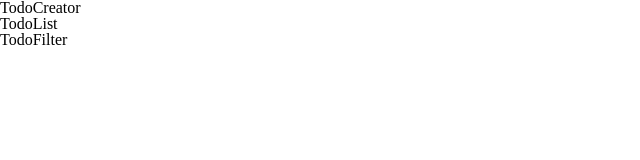
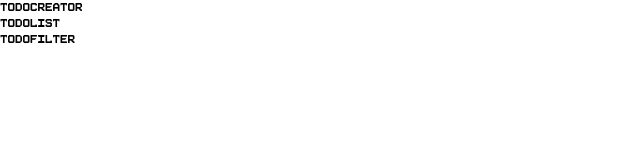
Before and after one commit to patrickemuller/first-react-app, a React (Create React App) app: page / in a window 1280 px wide. Shown: the top 160 px of the page, without its empty margins (0-640 px from the left). Built offline with nearby package versions, Linux system fonts and the light colour scheme; the HTML template or start-up script is replaced by a standard one.

Commit message:
Add pixeboy font

```diff
--- a/src/index.css
+++ b/src/index.css
@@ -2,6 +2,15 @@
    v2.0 | 20110126
    License: none (public domain)
 */
+
+@font-face {
+	font-family: 'pixeboy';
+	src: url('./assets/fonts/pixeboy.ttf');
+}
+
+*:focus {
+	outline: none;
+}
 
 html, body, div, span, applet, object, iframe,
 h1, h2, h3, h4, h5, h6, p, blockquote, pre,
@@ -21,6 +30,7 @@ time, mark, audio, video {
 	border: 0;
 	font-size: 100%;
 	font: inherit;
+	font-family: 'pixeboy';
 	vertical-align: baseline;
 }
 /* HTML5 display-role reset for older browsers */
```
Also changed, not shown: src/assets/fonts/pixeboy.ttf (added).
